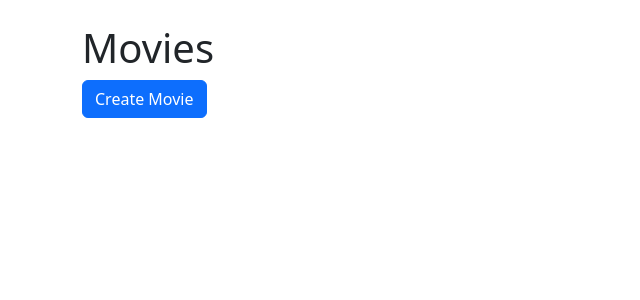
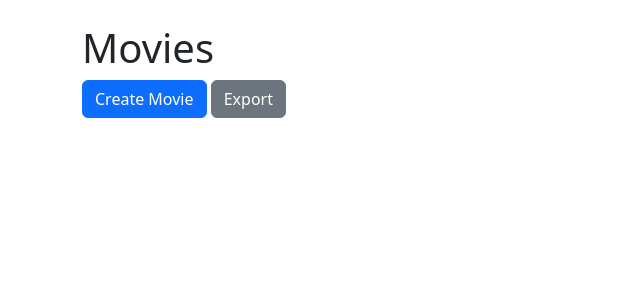
Before and after one commit to alexzhelyapov1/goat-system, a Flask app: page /movies in a window 1280 px wide. Shown: the part 56-356 px from the top of the page, without its empty margins (0-640 px from the left). Run offline with Flask 3, Linux system fonts and the light colour scheme; the visitor is signed in with stand-in values (Sample User, id 1); data that the repository does not hold is empty; some libraries are stand-ins or nearby versions.

Commit message:
Added export for movies

```diff
--- a/app/movies/routes.py
+++ b/app/movies/routes.py
@@ -60,3 +60,19 @@ def delete_movie(movie_id):
     MovieService.delete_movie(movie_id)
     flash('Movie deleted successfully!')
     return jsonify({'success': True})
+
+@bp.route('/movies/export')
+@login_required
+def export_movies():
+    fields = request.args.getlist('fields')
+    movies = MovieService.get_movies_by_user(current_user.id)
+
+    movies_to_export = []
+    for movie in movies:
+        movie_dict = MovieSchema.model_validate(movie).model_dump(mode="json")
+        exported_movie = {field: movie_dict.get(field) for field in fields}
+        movies_to_export.append(exported_movie)
+
+    response = jsonify(movies_to_export)
+    response.headers['Content-Disposition'] = 'attachment; filename=movies.json'
+    return response
--- a/app/templates/movies/movies_list.html
+++ b/app/templates/movies/movies_list.html
@@ -3,6 +3,9 @@
 {% block content %}
     <h1>Movies</h1>
     <a href="{{ url_for('movies.create_movie') }}" class="btn btn-primary mb-3">Create Movie</a>
+    <button type="button" class="btn btn-secondary mb-3" data-bs-toggle="modal" data-bs-target="#exportModal">
+        Export
+    </button>
     <div class="list-group">
         {% for movie in movies %}
             <a href="#" data-bs-toggle="modal" data-bs-target="#movieModal" data-movie-id="{{ movie.id }}" class="list-group-item list-group-item-action">
@@ -13,6 +16,49 @@
                 <small>{{ movie.genre }}</small>
             </a>
         {% endfor %}
+    </div>
+
+    <!-- Export Modal -->
+    <div class="modal fade" id="exportModal" tabindex="-1" aria-labelledby="exportModalLabel" aria-hidden="true">
+        <div class="modal-dialog">
+            <div class="modal-content">
+                <div class="modal-header">
+                    <h5 class="modal-title" id="exportModalLabel">Export Movies</h5>
+                    <button type="button" class="btn-close" data-bs-dismiss="modal" aria-label="Close"></button>
+                </div>
+                <div class="modal-body">
+                    <p>Select fields to export:</p>
+                    <div class="form-check">
+                        <input class="form-check-input" type="checkbox" value="title" id="export-title" checked>
+                        <label class="form-check-label" for="export-title">
+                            Title
+                        </label>
+                    </div>
+                    <div class="form-check">
+                        <input class="form-check-input" type="checkbox" value="genre" id="export-genre">
+                        <label class="form-check-label" for="export-genre">
+                            Genre
+                        </label>
+                    </div>
+                    <div class="form-check">
+                        <input class="form-check-input" type="checkbox" value="rating" id="export-rating" checked>
+                        <label class="form-check-label" for="export-rating">
+                            Rating
+                        </label>
+                    </div>
+                    <div class="form-check">
+                        <input class="form-check-input" type="checkbox" value="comment" id="export-comment">
+                        <label class="form-check-label" for="export-comment">
+                            Comment
+                        </label>
+                    </div>
+                </div>
+                <div class="modal-footer">
+                    <button type="button" class="btn btn-secondary" data-bs-dismiss="modal">Close</button>
+                    <button type="button" class="btn btn-primary" id="export-movies-btn">Export</button>
+                </div>
+            </div>
+        </div>
     </div>
 
     <!-- Modal -->
@@ -46,6 +92,30 @@
             var commentTextarea = movieModal.querySelector('#comment');
             var deleteMovieBtn = document.getElementById('delete-movie-btn');
             var currentMovieId;
+            var exportMoviesBtn = document.getElementById('export-movies-btn');
+
+            exportMoviesBtn.addEventListener('click', function() {
+                var selectedFields = [];
+                var checkboxes = document.querySelectorAll('#exportModal .form-check-input');
+                checkboxes.forEach(function(checkbox) {
+                    if (checkbox.checked) {
+                        selectedFields.push(checkbox.value);
+                    }
+                });
+
+                var queryString = selectedFields.map(field => 'fields=' + field).join('&');
+                fetch('/movies/export?' + queryString)
+                    .then(response => response.blob())
+                    .then(blob => {
+                        var url = window.URL.createObjectURL(blob);
+                        var a = document.createElement('a');
+                        a.href = url;
+                        a.download = 'movies.json';
+                        document.body.appendChild(a);
+                        a.click();
+                        a.remove();
+                    });
+            });
 
             // Markdown editor logic for the modal form
             if (commentDisplay && commentTextarea) {
```
